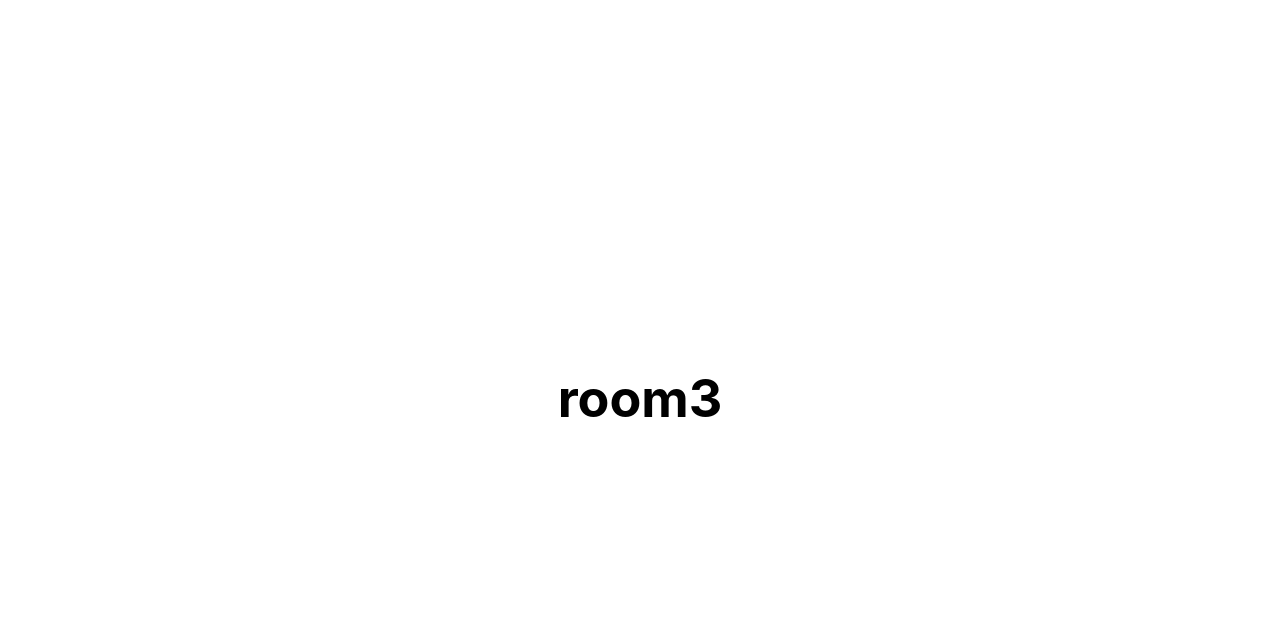
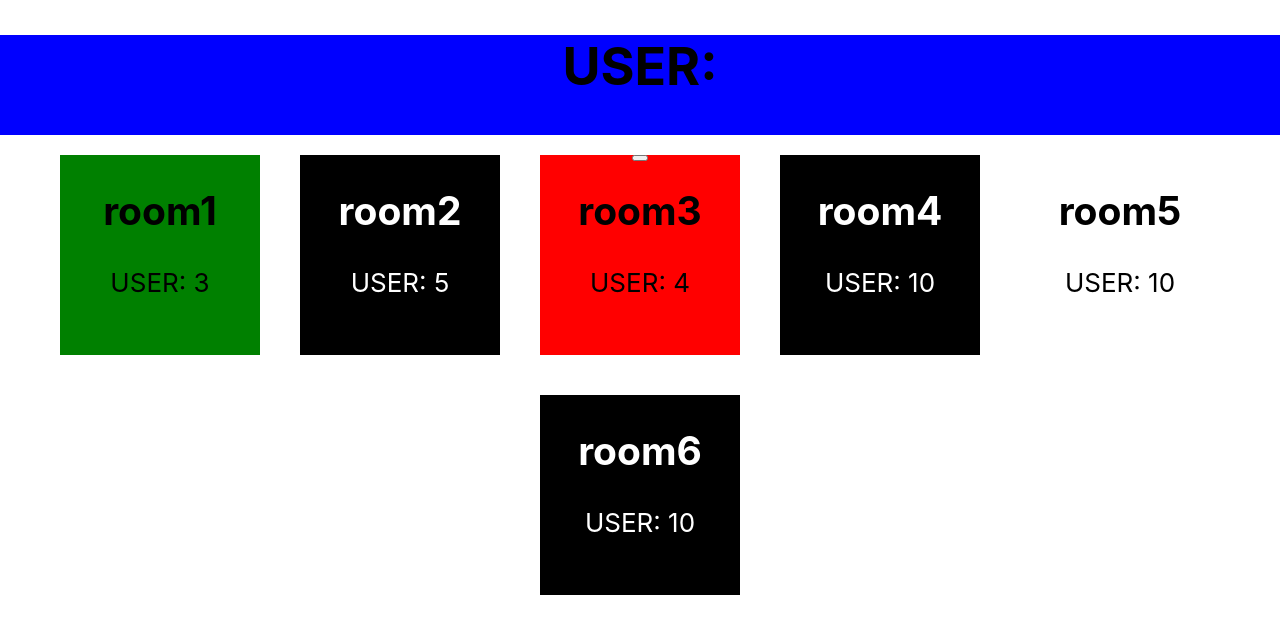
Before and after one commit to radhikarajgire/flexchallenge, a React (Create React App) app: page / in a window 1280 px wide. Shown: the top 634 px of the page. Built offline with nearby package versions, Linux system fonts and the light colour scheme.

Commit message:
some extras

```diff
--- a/src/components/singleRoom/singlRoom.module.css
+++ b/src/components/singleRoom/singlRoom.module.css
@@ -1,4 +1,10 @@
 .box {
-    width: 200px;
-    height: 100px;
+  width: 200px;
+  height: 200px;
+  margin: 20px;
 }
+
+.box:hover {
+  cursor: pointer;
+  transform: scale(0.9);
+}
--- a/src/components/singleRoom/singleRoom.js
+++ b/src/components/singleRoom/singleRoom.js
@@ -1,16 +1,29 @@
-import React, {useContext, useState} from "react"
+import React, {useContext, useState, useEffect} from "react"
 import { StateContext } from "../stateContext/stateContext";
 import Styles from "./singlRoom.module.css"
 
 function SingleRoom({fish: roomp}){
 
 const {user, setUser, roomState, setRoomState} = useContext(StateContext)
+const [textCol, setTestCol] = useState(["black", "white"])
+
+useEffect(()=>{
+    chipsh()
+},[])
+
+let chipsh = () => {
+    if(roomState[roomp][1]===1) setTestCol([roomState[roomp][3],"black"])
+    else setTestCol(["black", "white"])
+}
+
 
 return(
-    <div className={Styles.box}>
-        <div>
-            <h1>{roomState[roomp][0]}</h1>
-        </div>
+    <div className={Styles.box} style={{backgroundColor: textCol[0], color: textCol[1]}} onClick={()=>{
+        setRoomState((roomState), [...roomState, roomState[roomp][1]=1-roomState[roomp][1]])
+       chipsh()
+        }}>
+            <h2>{roomState[roomp][0]}</h2>
+            <p>{"USER: "+roomState[roomp][2]}</p>
     </div>
 )
 
--- a/src/components/stateContext/stateContext.js
+++ b/src/components/stateContext/stateContext.js
@@ -5,7 +5,7 @@ export const StateContext = createContext({})
 export default function StateContextProvider({children}){
 
     const [user, setUser] = useState(["user1","user2","user3"])
-    const [roomState, setRoomState] = useState([["room1", 1, 3, "green"],["room2", 0, 5, "blue"],["room3", 1, 4, "red"],["room4", 0, 10, "white"]])
+    const [roomState, setRoomState] = useState([["room1", 1, 3, "green"],["room2", 0, 5, "blue"],["room3", 1, 4, "red"],["room4", 0, 10, "white"],["room5", 1, 10, "white"],["room6", 0, 10, "blue"]])
 
 return (
     <StateContext.Provider
--- a/src/components/userDashboard/useDashboard.module.css
+++ b/src/components/userDashboard/useDashboard.module.css
@@ -0,0 +1,18 @@
+.box {
+  display: inline-flex;
+  flex-wrap: wrap;
+  justify-content: center;
+}
+
+.banner {
+  position: relative;
+  width: 100%;
+  height: 100px;
+  background: blue;
+}
+
+.container {
+  margin: 0;
+  width: 100vw;
+  height: 100vh;
+}
--- a/src/components/userDashboard/userDashboard.js
+++ b/src/components/userDashboard/userDashboard.js
@@ -10,8 +10,14 @@ function DashBoard(){
 const {user, setUser, roomState, setRoomState} = useContext(StateContext)
 
     return (
-        <div>
-            <SingleRoom fish={2}/>
+        <div className={Styles.container}>
+            <div className={Styles.banner}>
+                <h1>{"USER: "}</h1>
+                <button></button>
+            </div>
+            <div className={Styles.box}>
+                {roomState.map((e, i)=><SingleRoom fish={i}/>)}
+            </div>
         </div>
     )
 }
```
